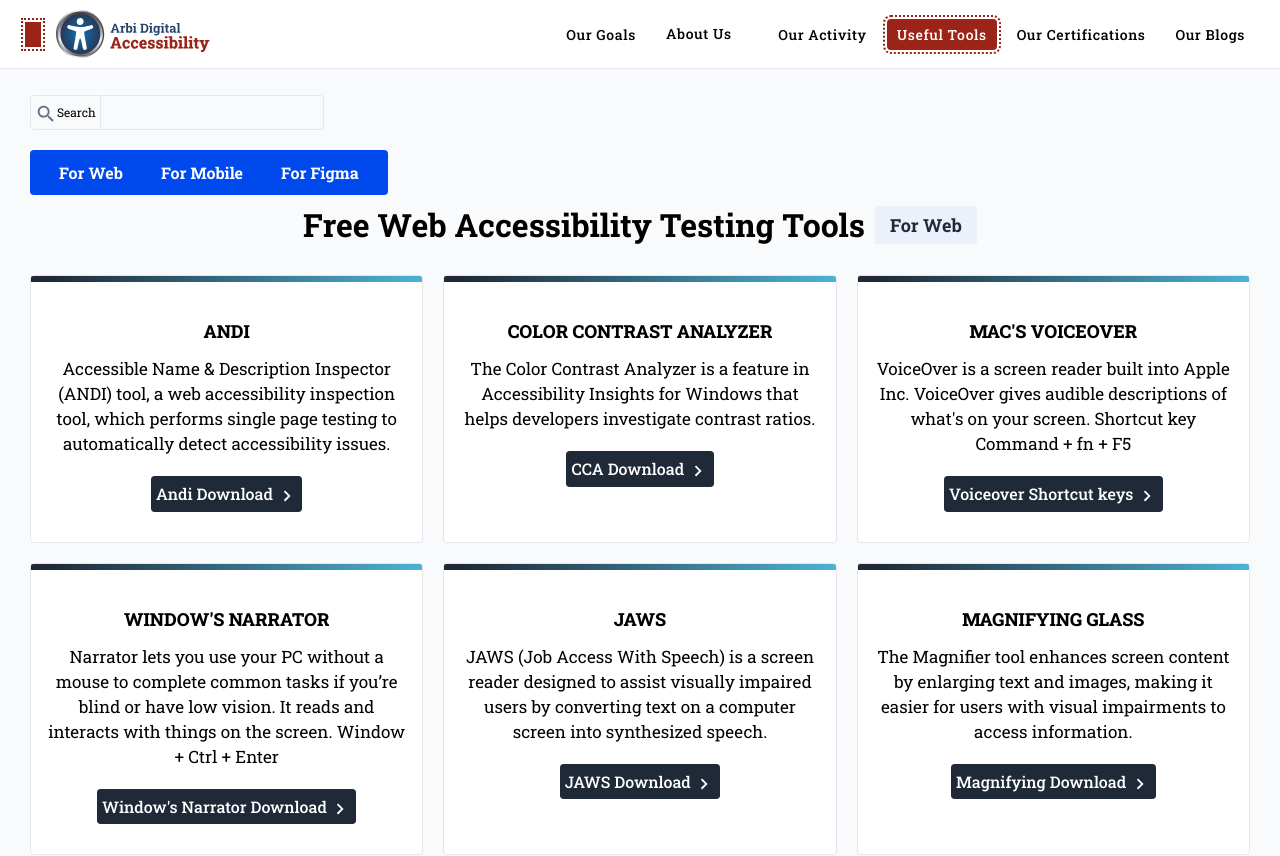
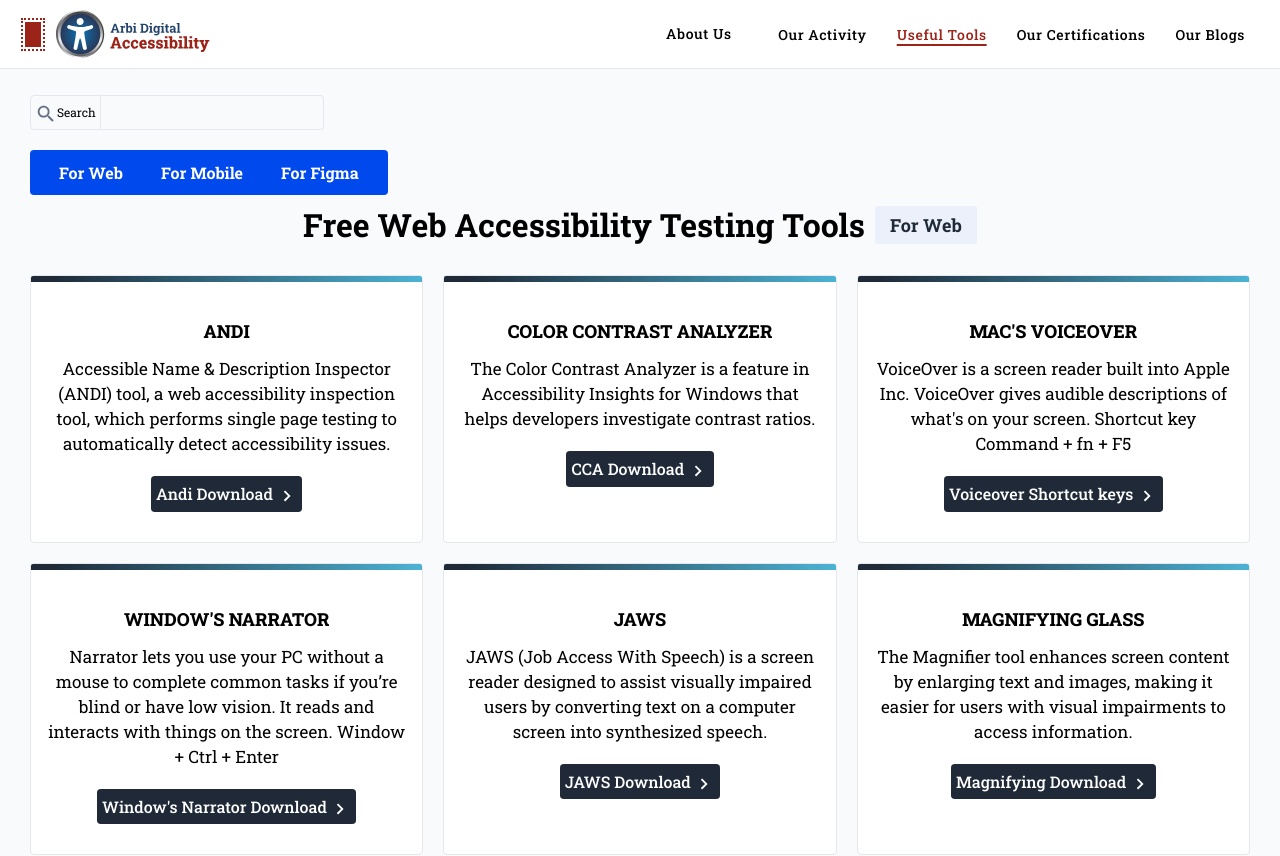
Before and after one commit to mubeenfayyaz20/arbisoft-digital-accessibility, a Next.js app in the folder arbi-digital-accessibility/: page /all-tools in a window 1280 px wide. Shown: the top 856 px of the page. Built offline with nearby package versions, Linux system fonts and the light colour scheme; some icons are missing.

Commit message:
fix: active state in dropdown added

```diff
--- a/arbi-digital-accessibility/src/app/components/Navbar.tsx
+++ b/arbi-digital-accessibility/src/app/components/Navbar.tsx
@@ -122,14 +122,7 @@
         <div className={styles.navContainer}>
           <nav>
             <ul className="flex items-center gap-6">
-              <li>
-                <Link
-                  href="/our-goals"
-                  className={isActive("/our-goals") ? styles.active : ""}
-                >
-                  Our Goals
-                </Link>
-              </li>
+
 
               {/* ✅ Accessible Dropdown */}
               <li className="relative" ref={dropdownRef}>
--- a/arbi-digital-accessibility/src/app/styles/components/Navbar.module.scss
+++ b/arbi-digital-accessibility/src/app/styles/components/Navbar.module.scss
@@ -27,8 +27,10 @@
       border: 1px solid $border-color;
       border-radius: 10px;
       width: 120px;
-          background-color: $white;
-          padding: 10px 10px;
+      background-color: $white;
+      padding: 10px 10px;
+      top: 40px;
+
       li {
 
         &:hover,
@@ -66,20 +68,20 @@
 
           &:hover,
           &:focus {
-            background-color: $link-color;
+            // background-color: $link-color;
             text-decoration: none;
-            color: $white;
+            color: $link-color !important;
             outline: 2.5px dotted;
             outline-offset: 2px;
             outline-color: $link-color;
           }
 
           &.active {
-            background-color: $link-color;
-            outline: 2.5px dotted;
-            outline-offset: 2px;
-            outline-color: $link-color;
-            color: $white;
+            color: $link-color !important;
+            background-color: transparent !important;
+            text-decoration: underline;
+            text-underline-offset: 4px;
+            text-decoration-thickness: 2px;
           }
         }
       }
--- a/arbi-digital-accessibility/src/app/styles/globals.scss
+++ b/arbi-digital-accessibility/src/app/styles/globals.scss
@@ -39,7 +39,7 @@
     outline-offset: 1.2px;
     outline-color: $link-color;
     color: $white !important;
-    background-color: $link-color;
+    // background-color: $link-color;
     padding: 1px 4px;
     text-decoration: none;
     border-radius: 2px;
```
